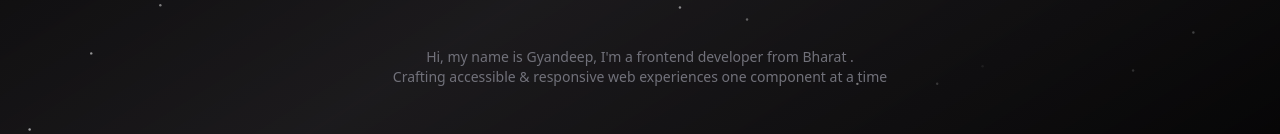
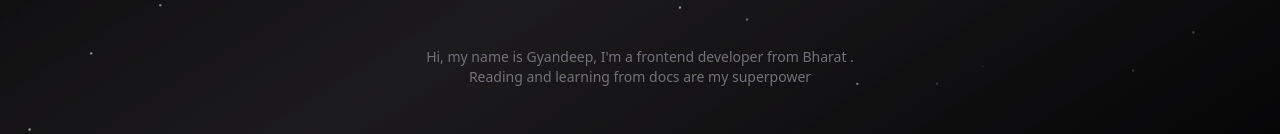
Before and after one commit to gyandeeparyan/personal-portfolio, a React (Vite) app: page / in a window 1280 px wide. Shown: the part 474-608 px from the top of the page. Built offline with nearby package versions, Linux system fonts and the light colour scheme.

Commit message:
home updated

```diff
--- a/src/Components/Home.jsx
+++ b/src/Components/Home.jsx
@@ -32,7 +32,8 @@
           <h2 className='text-sm text-zinc-500 mx-5  '>
             Hi, my name is Gyandeep, I'm a frontend developer from Bharat .{" "}
             <br className="hidden md:block" />
-            Crafting accessible & responsive web experiences one component at a time
+            Reading and learning from docs are my superpower
+
           </h2>
         </div>
       </div>
```
